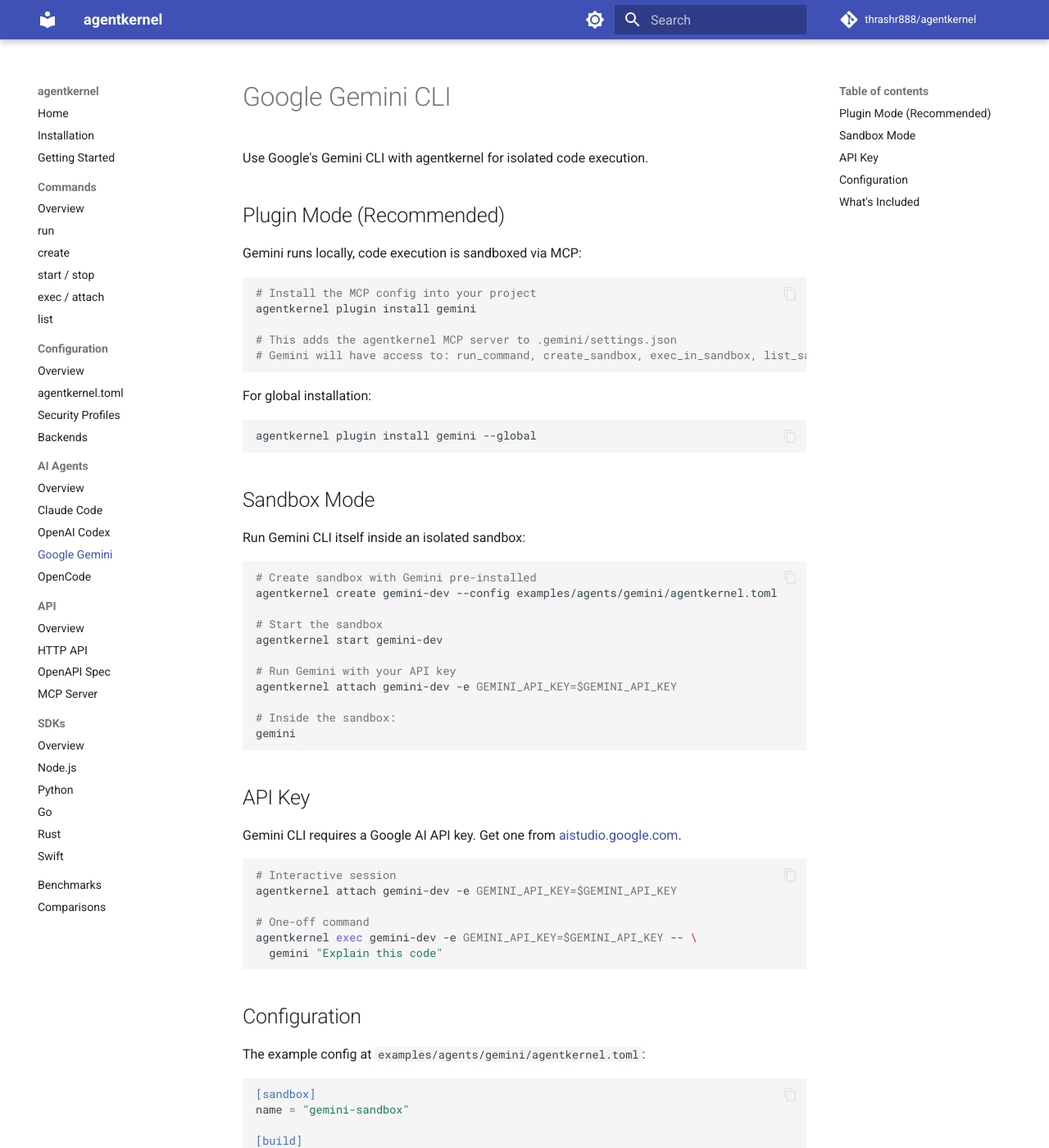
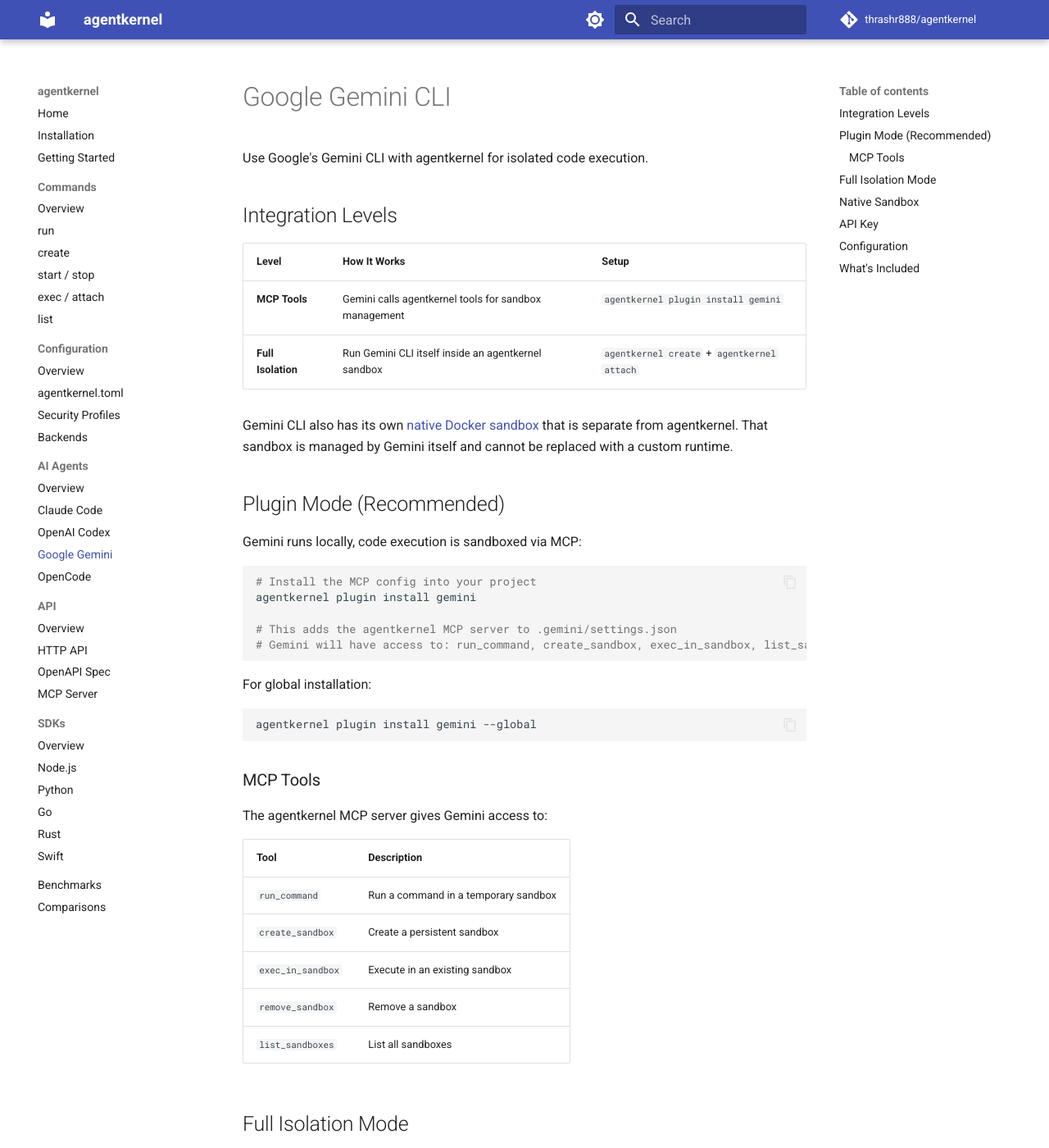
Before and after one commit to thrashr888/agentkernel, an MkDocs documentation site: the page built from docs/agent-gemini.md, in a window 1280 px wide and 1400 px high. Shown: the whole window at 82% size. Built offline with MkDocs 1.6.1 and Material for MkDocs 9.7.7, drawn with Linux system fonts in a browser that asks for light colours; comment, search, counter and statistics services are not loaded; some of the changed text lies outside the part shown.

Commit message:
docs: add integration levels and native sandbox links for all agents
Each agent doc now has an Integration Levels table showing MCP Tools
vs Full Isolation modes, and links to the agent's native sandbox docs
(Claude Code Seatbelt/bubblewrap, Codex Seatbelt/Landlock, Gemini
Docker sandbox). Clarifies that native sandboxes cannot be replaced
with agentkernel — the MCP plugin provides sandbox tools alongside
the agent's own isolation.

Co-Authored-By: Claude Opus 4.5 <noreply@anthropic.com>

````diff
--- a/docs/agent-gemini.md
+++ b/docs/agent-gemini.md
@@ -2,6 +2,15 @@
 # Google Gemini CLI
 
 Use Google's Gemini CLI with agentkernel for isolated code execution.
+
+## Integration Levels
+
+| Level | How It Works | Setup |
+|-------|-------------|-------|
+| **MCP Tools** | Gemini calls agentkernel tools for sandbox management | `agentkernel plugin install gemini` |
+| **Full Isolation** | Run Gemini CLI itself inside an agentkernel sandbox | `agentkernel create` + `agentkernel attach` |
+
+Gemini CLI also has its own [native Docker sandbox](https://geminicli.com/docs/cli/sandbox/) that is separate from agentkernel. That sandbox is managed by Gemini itself and cannot be replaced with a custom runtime.
 
 ## Plugin Mode (Recommended)
 
@@ -21,9 +30,21 @@ For global installation:
 agentkernel plugin install gemini --global
 ```
 
-## Sandbox Mode
+### MCP Tools
 
-Run Gemini CLI itself inside an isolated sandbox:
+The agentkernel MCP server gives Gemini access to:
+
+| Tool | Description |
+|------|-------------|
+| `run_command` | Run a command in a temporary sandbox |
+| `create_sandbox` | Create a persistent sandbox |
+| `exec_in_sandbox` | Execute in an existing sandbox |
+| `remove_sandbox` | Remove a sandbox |
+| `list_sandboxes` | List all sandboxes |
+
+## Full Isolation Mode
+
+Run Gemini CLI itself inside an agentkernel sandbox:
 
 ```bash
 # Create sandbox with Gemini pre-installed
@@ -38,6 +59,23 @@ agentkernel attach gemini-dev -e GEMINI_API_KEY=$GEMINI_API_KEY
 # Inside the sandbox:
 gemini
 ```
+
+## Native Sandbox
+
+Gemini CLI has its own [Docker-based sandbox](https://geminicli.com/docs/cli/sandbox/) separate from agentkernel. Enable it with:
+
+```bash
+# Environment variable
+GEMINI_SANDBOX=docker gemini
+
+# CLI flag
+gemini --sandbox
+
+# Or in .gemini/settings.json
+# { "sandbox": true }
+```
+
+This uses Gemini's own container image and lifecycle. It cannot be replaced with agentkernel. Use the MCP plugin for agentkernel-managed sandboxes, or Full Isolation Mode to run Gemini itself inside agentkernel.
 
 ## API Key
 
````
Also changed, not shown: docs/agent-claude.md (+9 -0 lines), docs/agent-codex.md (+9 -0 lines), 2 other files.
